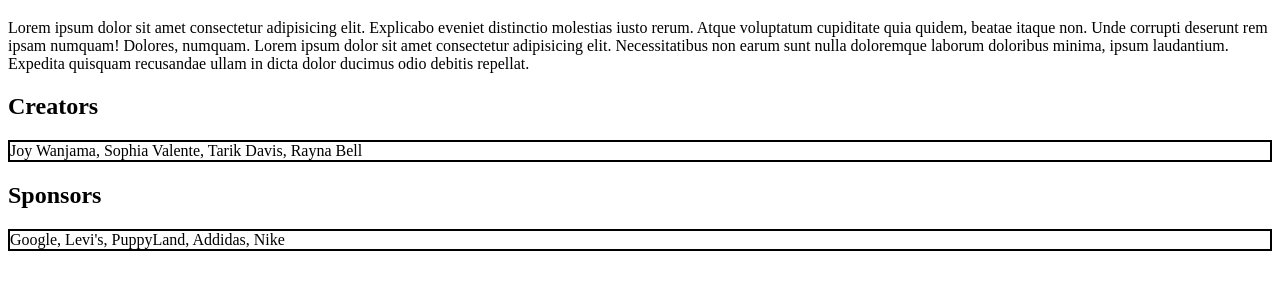
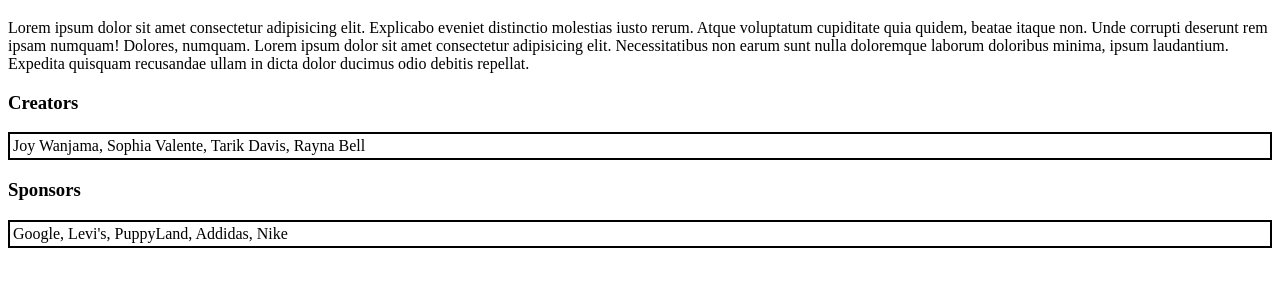
Before and after one commit to mmemoribell/projectJTRS, a plain HTML site: page about.html in a window 1280 px wide. Shown: the part 61-350 px from the top of the page. Drawn offline with Linux system fonts and the light colour scheme.

Commit message:
changed heading and added padding

```diff
--- a/Styles/styles.css
+++ b/Styles/styles.css
@@ -1,3 +1,4 @@
 .card {
     border: 2px solid black;
+    padding: 3px;
 }
--- a/about.html
+++ b/about.html
@@ -14,13 +14,13 @@
 
         <div>Lorem ipsum dolor sit amet consectetur adipisicing elit. Explicabo eveniet distinctio molestias iusto rerum. Atque voluptatum cupiditate quia quidem, beatae itaque non. Unde corrupti deserunt rem ipsam numquam! Dolores, numquam. Lorem ipsum dolor sit amet consectetur adipisicing elit. Necessitatibus non earum sunt nulla doloremque laborum doloribus minima, ipsum laudantium. Expedita quisquam recusandae ullam in dicta dolor ducimus odio debitis repellat.</div>
 
-        <h2>Creators</h2>
+        <h3>Creators</h3>
 
         <div class="card">
             Joy Wanjama, Sophia Valente, Tarik Davis, Rayna Bell
         </div>
 
-        <h2>Sponsors</h2>
+        <h3>Sponsors</h3>
 
         <div class="card">
             Google, Levi's, PuppyLand, Addidas, Nike
```
